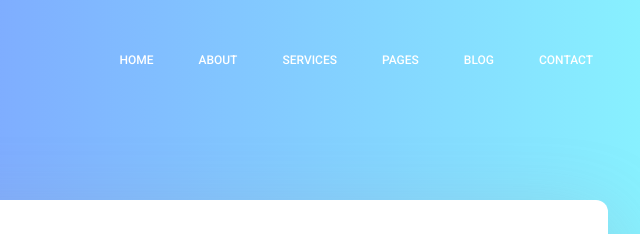
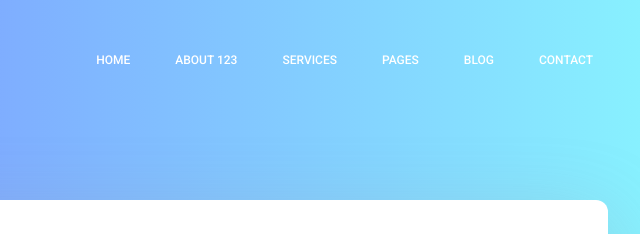
Before and after one commit to manishsingh1704/Biodata, a plain HTML site: page index.html in a window 1280 px wide. Shown: the top 234 px of the page, 617-1257 px from the left. Drawn offline with Linux system fonts and the light colour scheme.

Commit message:
changes with dev

```diff
--- a/index.html
+++ b/index.html
@@ -38,7 +38,7 @@
 						<div class="collapse navbar-collapse offset" id="navbarSupportedContent">
 							<ul class="nav navbar-nav menu_nav ml-auto">
 								<li class="nav-item active"><a class="nav-link" href="index.html">Home</a></li>
-								<li class="nav-item"><a class="nav-link" href="about-us.html">About</a></li>
+								<li class="nav-item"><a class="nav-link" href="about-us.html">About 123</a></li>
 								<li class="nav-item"><a class="nav-link" href="services.html">Services</a></li>
 								<li class="nav-item submenu dropdown">
 									<a href="#" class="nav-link dropdown-toggle" data-toggle="dropdown" role="button" aria-haspopup="true" aria-expanded="false">Pages</a>
```
